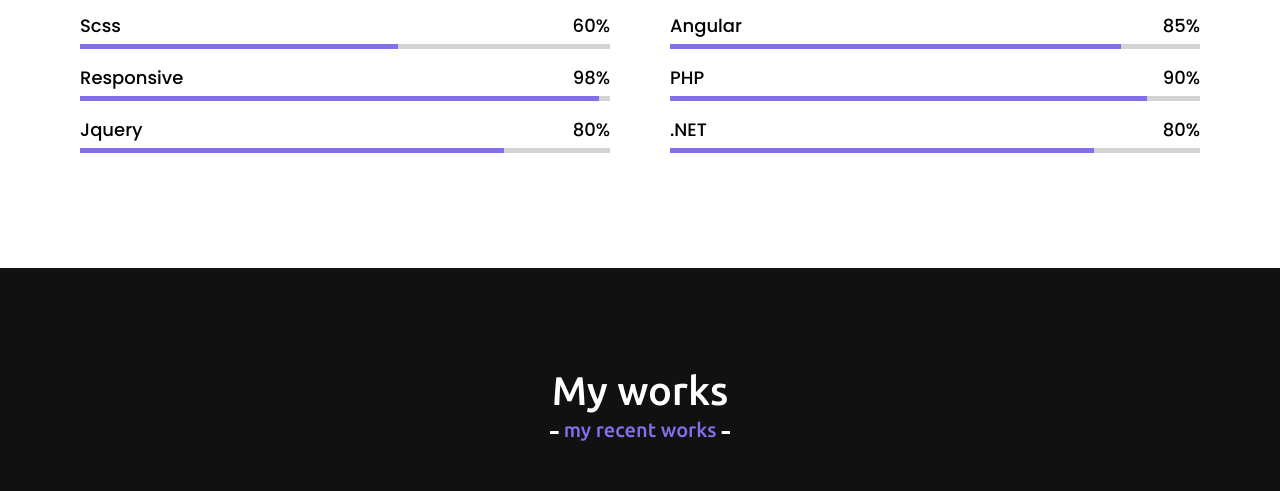
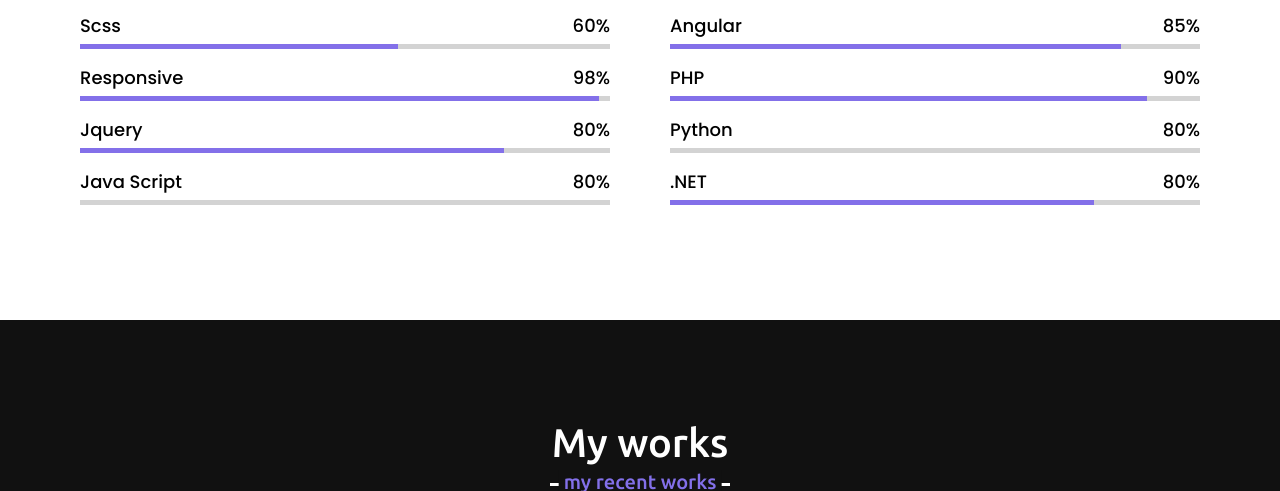
Before and after one commit to abdullahussainfreelancer/abdullahussainfreelancer.github.io, a plain HTML site: page index.html in a window 1280 px wide. Shown: the part 2331-2822 px from the top of the page. Drawn offline with Linux system fonts and the light colour scheme; a script that the page names is missing.

Commit message:
Update index.html

```diff
--- a/index.html
+++ b/index.html
@@ -155,6 +155,13 @@
                         </div>
                         <div class="line jquery"></div>
                     </div>
+                    <div class="bars">
+                        <div class="info">
+                            <span>Java Script</span>
+                            <span>80%</span>
+                        </div>
+                        <div class="line javascript"></div>
+                    </div>
 
                 </div>
                 <div class="column right wow fadeInRight">
@@ -195,11 +202,20 @@
                     </div>
                     <div class="bars">
                         <div class="info">
+                            <span>Python</span>
+                            <span>80%</span>
+                        </div>
+                        <div class="line python"></div>
+                    </div>
+                    <div class="bars">
+                        <div class="info">
                             <span>.NET</span>
                             <span>80%</span>
                         </div>
                         <div class="line net"></div>
                     </div>
+
+
                 </div>
             </div>
         </div>
```
